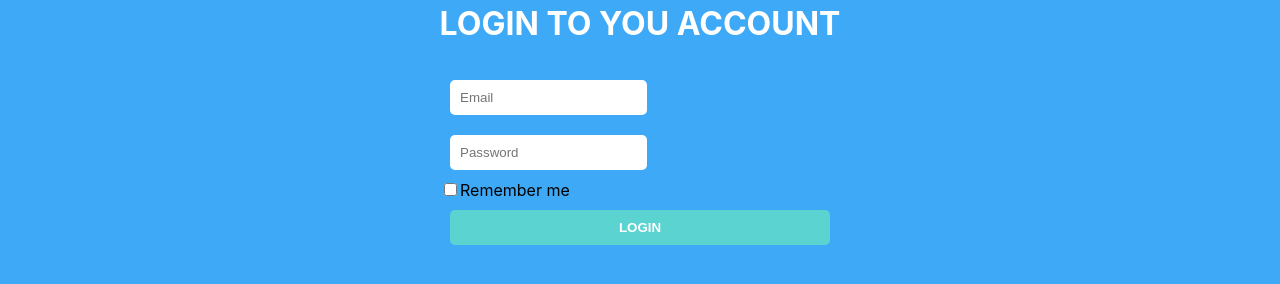
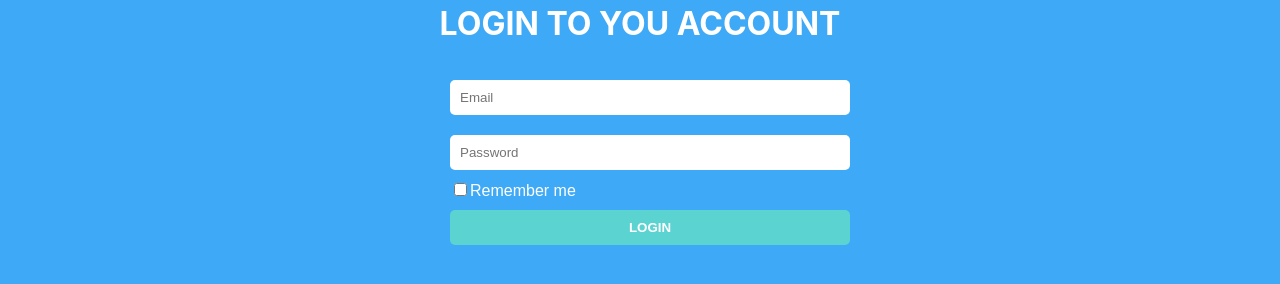
Before and after one commit to vitaliisyrykh/project, a React (Create React App) app: page / in a window 1280 px wide. Shown: the part 390-674 px from the top of the page. Built offline with nearby package versions, Linux system fonts and the light colour scheme.

Commit message:
Add betterStyle

```diff
--- a/src/components/form-page/sign-in-page/sign-in-page.module.scss
+++ b/src/components/form-page/sign-in-page/sign-in-page.module.scss
@@ -1,7 +1,7 @@
 @import '../../../common/styles/_mainStyles';
 @import '../../../common/styles/pointers';
 
-.containerSignIn{
+.containerSignIn {
   @extend %flexSettingsForForm;
 }
 
@@ -10,28 +10,45 @@
 
 }
 
-.containerFormSignIn{
+.containerFormSignIn {
   display: flex;
   flex-direction: column;
   width: 400px;
 }
 
-.inputContainer{
+
+.inputContainer input {
+
   margin: 10px;
+
 }
 
-.inputSignIn>input{
+.inputSignIn input {
   @extend %inputForms;
+  width: 100%;
+}
 
-  width:100%;
+.submit>input {
+  @extend %submitForms;
+}
+
+.validInput {
+  @extend %validInput;
+}
+
+.unvalidInput {
+  @extend %unvalidInput;
+}
+.inputContainerError>span {
+  position: absolute;
+    color: red;
+    border: 1px solid red;
+    padding: 5px;
 
 }
-.submit>input{
-  @extend %submitForms;
+
+.remeberMe{
+  color: white;
+  margin-left: 10px;
+  font-family: sans-serif;
 }
-.validInput{
-  @extend %validInput;
-}
-.unvalidInput{
-  @extend %unvalidInput;
-}
--- a/src/components/form-page/sign-up-page/sign-up-page.module.scss
+++ b/src/components/form-page/sign-up-page/sign-up-page.module.scss
@@ -22,8 +22,8 @@
   flex-wrap: wrap;
 }
 
-.inputContainer>input{
-  @extend %inputForms;
+.inputContainer input{
+
    margin: 10px;
 
 }
@@ -37,10 +37,7 @@
   @extend %submitForms;
   width: 100%;
   margin: 0;
+
+  border-radius: 5px;
+  padding:15px;
 }
-.inputContainerError>span{
-  position: absolute;
-    color: red;
-    border: 1px solid red;
-    padding: 5px;
-}
```
